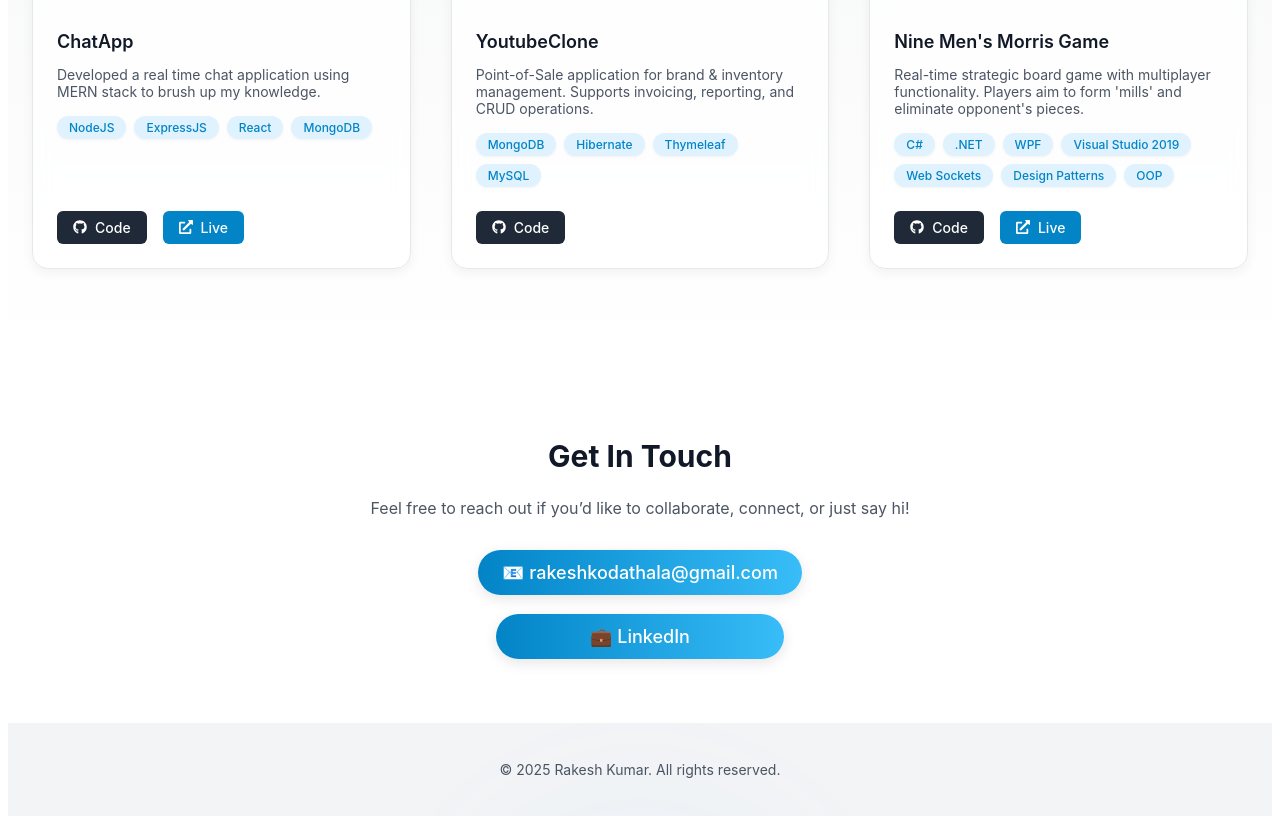
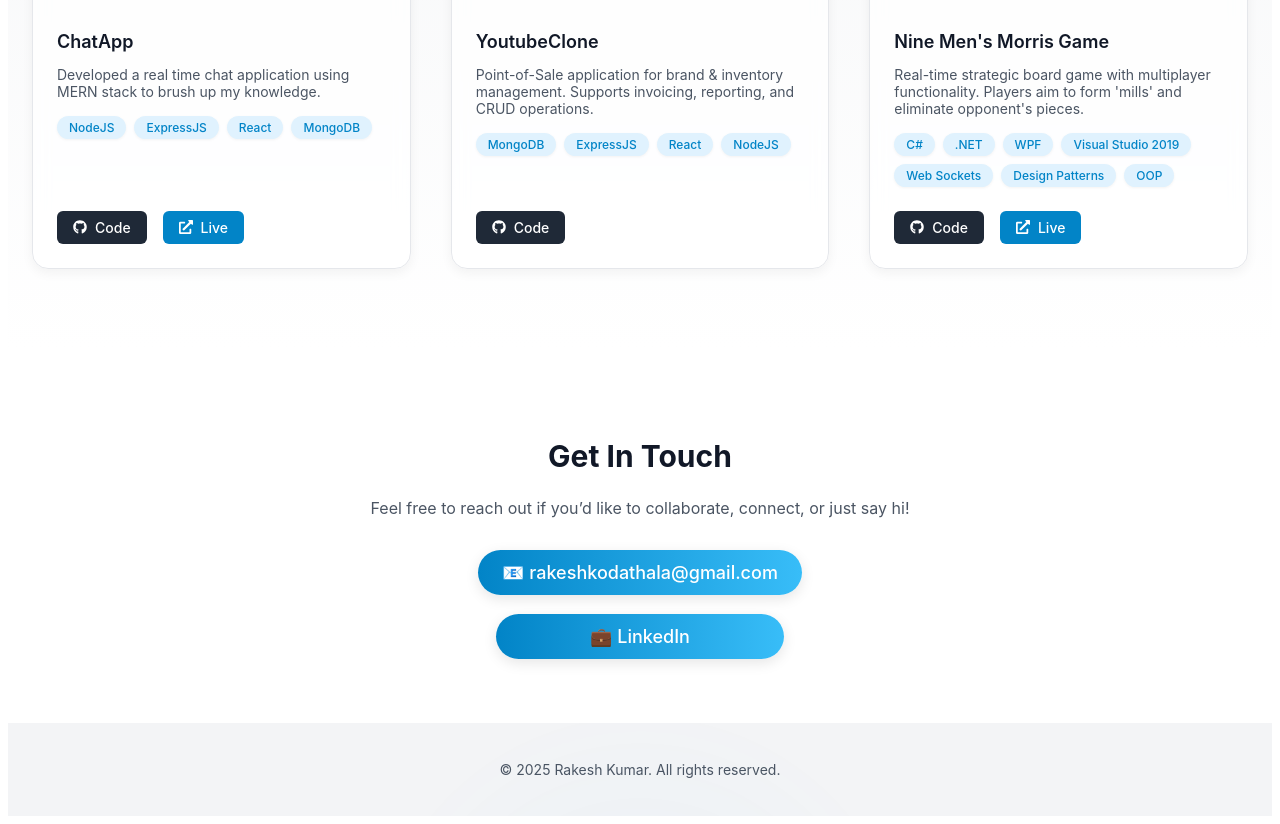
Before and after one commit to rakeshkodathala/rakesh-portfolio, a React (Vite) app: page / in a window 1280 px wide. Shown: the part 3680-4504 px from the top of the page. Built offline with nearby package versions, Linux system fonts and the light colour scheme.

Commit message:
projects updated

```diff
--- a/src/components/Projects/Projects.jsx
+++ b/src/components/Projects/Projects.jsx
@@ -17,8 +17,8 @@ const projects = [
     description:
       "Point-of-Sale application for brand & inventory management. Supports invoicing, reporting, and CRUD operations.",
     image: "yt.png",
-    tech: ["MongoDB", "Hibernate", "Thymeleaf", "MySQL"],
-    github: "https://github.com/artiam99/Increff_Point_of_Sale",
+    tech: ["MongoDB", "ExpressJS", "React", "NodeJS"],
+    github: "",
     demo: "",
   },
   {
```
